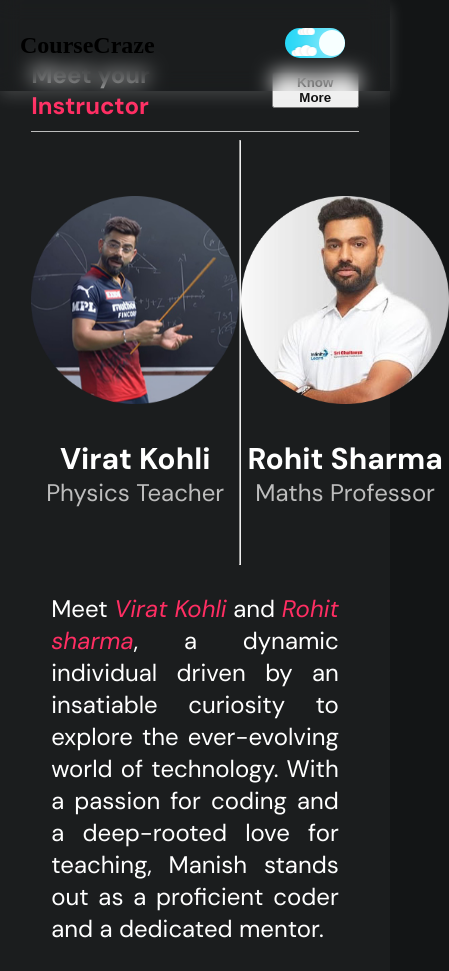
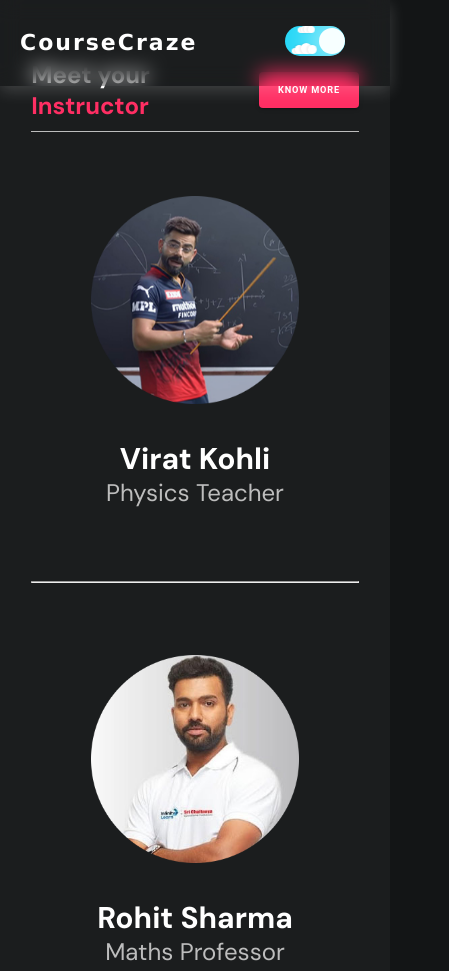
Before and after one commit to PureshwarGonekar/CourseCraze, a plain HTML site: page pages/about us/about.html in a window 390 px wide. Shown: the top 971 px of the page, 449 px wide, since content can reach past the window. Drawn offline with Linux system fonts and the light colour scheme.

Commit message:
fix responsiveness

```diff
--- a/pages/about us/about.html
+++ b/pages/about us/about.html
@@ -5,7 +5,7 @@
     <meta http-equiv="X-UA-Compatible" content="IE=edge" />
     <meta name="viewport" content="width=device-width, initial-scale=1.0" />
     <title>About Us</title>
-    <link rel="stylesheet" href="style.css" />
+    <link rel="stylesheet" href="../../style.css" />
     <link rel="stylesheet" href="../../styles/universal.css" />
     <link rel="stylesheet" href="../../styles/navbar.css" />
     <link rel="stylesheet" href="style.css" />
@@ -88,7 +88,7 @@
           >
         </div>
         <div class="line-long"></div>
-        <div style="display: flex;">
+        <div class="instructor-container">
           <div class="instructor-content">
             <div class="image-div">
               <img src="../../images/virat.png" alt="Virat Kohli" />
--- a/style.css
+++ b/style.css
@@ -11,6 +11,15 @@
 @media (max-width: 768px) {
     .company-name {
         font-size: 22px;
+    }
+}
+
+.instructor-container{
+  display: flex;
+}
+@media (max-width: 768px) {
+    .instructor-container {
+        display: inline;
     }
 }
 .courses-container {
```
Also changed, not shown: index.html (+1 -1 lines).
